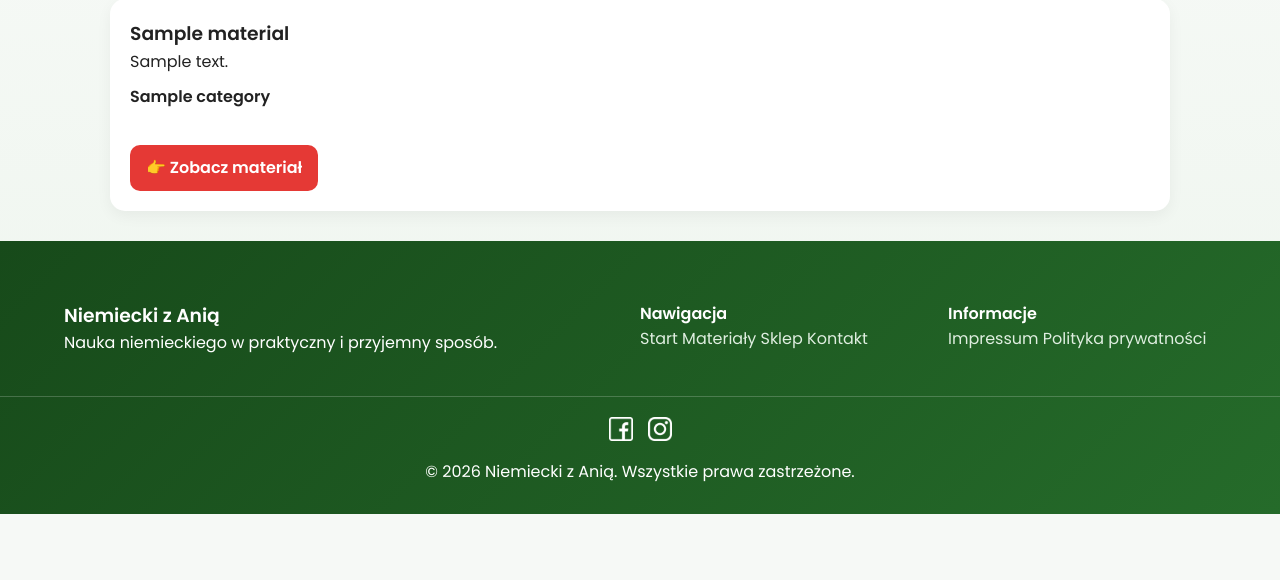
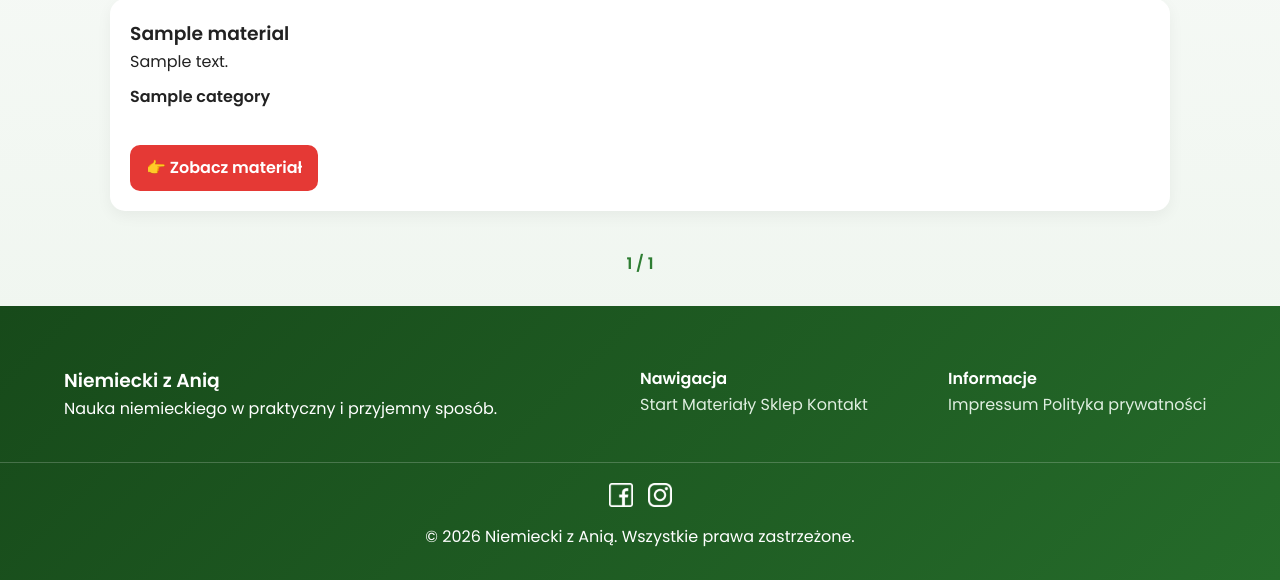
Before and after one commit to Ex333/niemiecki-z-ania, a Django app: page /materialy/ in a window 1280 px wide. Shown: the part 334-914 px from the top of the page. Before the commit the page ends 848 px from the top, so only its background shows below. Run offline with Django 5.2, Linux system fonts and the light colour scheme; tables that the repository leaves empty hold one stand-in row (values such as "Sample post"); some libraries are stand-ins or nearby versions.

Commit message:
Pagination Added

```diff
--- a/core/static/css/style.css
+++ b/core/static/css/style.css
@@ -811,3 +811,35 @@ body {
 .pdf-fallback a:hover {
     text-decoration: underline;
 }
+
+/* 🔥 PAGINACJA */
+.pagination {
+    margin-top: 40px;
+    display: flex;
+    justify-content: center;
+    align-items: center;
+    gap: 20px;
+}
+
+/* 🔘 BUTTONY */
+.page-btn {
+    background: #2e7d32;
+    color: white;
+    padding: 10px 16px;
+    border-radius: 10px;
+    text-decoration: none;
+    font-weight: bold;
+    transition: 0.2s;
+}
+
+.page-btn:hover {
+    background: #1b5e20;
+    transform: scale(1.05);
+}
+
+/* 📄 INFO */
+.page-info {
+    font-weight: bold;
+    color: #2e7d32;
+    font-size: 16px;
+}
--- a/core/views.py
+++ b/core/views.py
@@ -3,6 +3,7 @@ from django.http import HttpResponse
 from .models import HomePage, Category, Material
 from .forms import ContactForm
 from django.db.models import Q
+from django.core.paginator import Paginator
 
 
 def home(request):
@@ -40,8 +41,12 @@ def material_list(request):
             Q(category__name__icontains=search_query)
         )
 
+    paginator = Paginator(materials, 9)
+    page_number = request.GET.get("page")
+    page_obj = paginator.get_page(page_number)
+
     return render(request, "materialy.html", {
-        "materials": materials,
+        "page_obj": page_obj,
         "categories": categories,
     })
 
--- a/templates/materialy.html
+++ b/templates/materialy.html
@@ -45,7 +45,7 @@
     <!-- 🔥 GRID -->
     <div class="materials-grid">
 
-        {% for material in materials %}
+        {% for material in page_obj %}
             <div class="material-card">
 
                 <h3>{{ material.title }}</h3>
@@ -67,6 +67,27 @@
 
     </div>
 
+    <!-- 🔥 PAGINACJA -->
+    <div class="pagination">
+
+        {% if page_obj.has_previous %}
+            <a href="?page={{ page_obj.previous_page_number }}{% if request.GET.search %}&search={{ request.GET.search }}{% endif %}" class="page-btn">
+                ←
+            </a>
+        {% endif %}
+
+        <span class="page-info">
+            {{ page_obj.number }} / {{ page_obj.paginator.num_pages }}
+        </span>
+
+        {% if page_obj.has_next %}
+            <a href="?page={{ page_obj.next_page_number }}{% if request.GET.search %}&search={{ request.GET.search }}{% endif %}" class="page-btn">
+                →
+            </a>
+        {% endif %}
+
+    </div>
+
 </div>
 
 {% endblock %}
```
